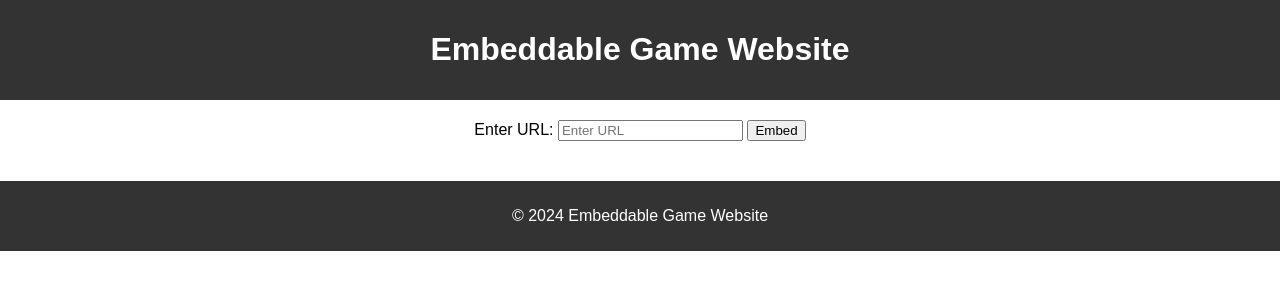
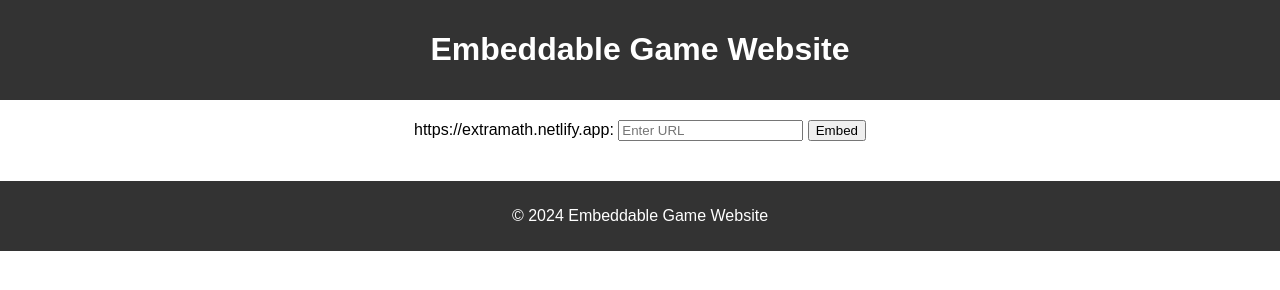
Before and after one commit to tybsi/Gen, a plain HTML site: page index.html in a window 1280 px wide. Drawn offline with Linux system fonts and the light colour scheme.

Commit message:
Update index.html

```diff
--- a/index.html
+++ b/index.html
@@ -13,7 +13,7 @@
 
     <main>
         <div id="embed-form">
-            <label for="url-input">Enter URL:</label>
+            <label for="url-input">https://extramath.netlify.app:</label>
             <input type="text" id="url-input" placeholder="Enter URL">
             <button onclick="embedUrl()">Embed</button>
         </div>
```
